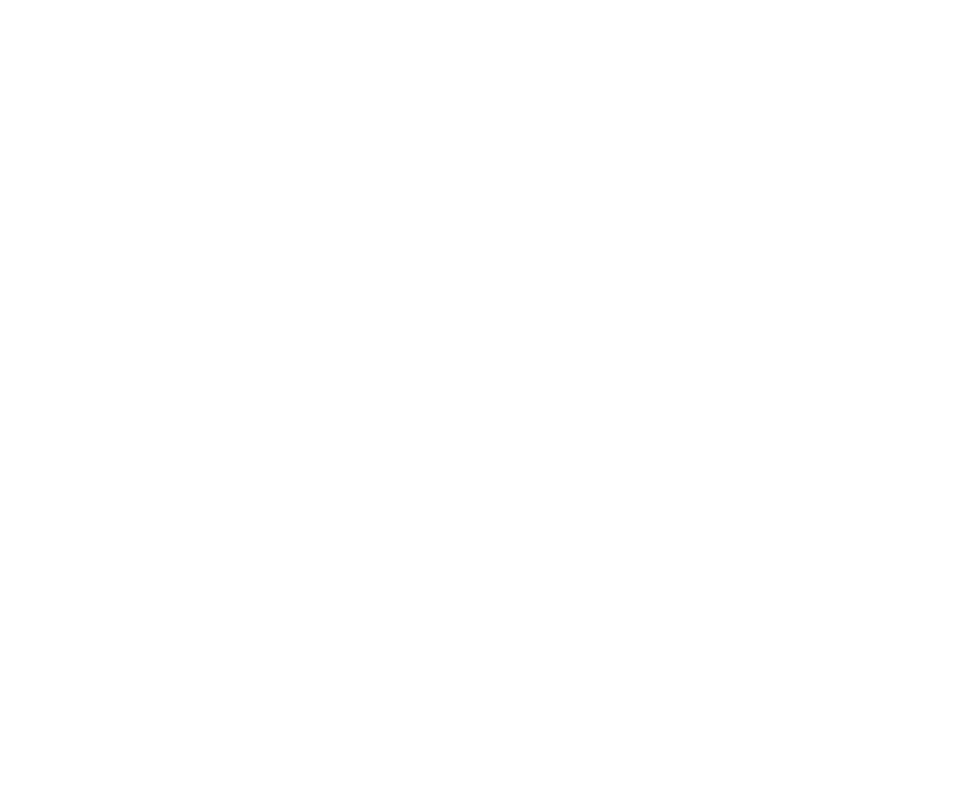
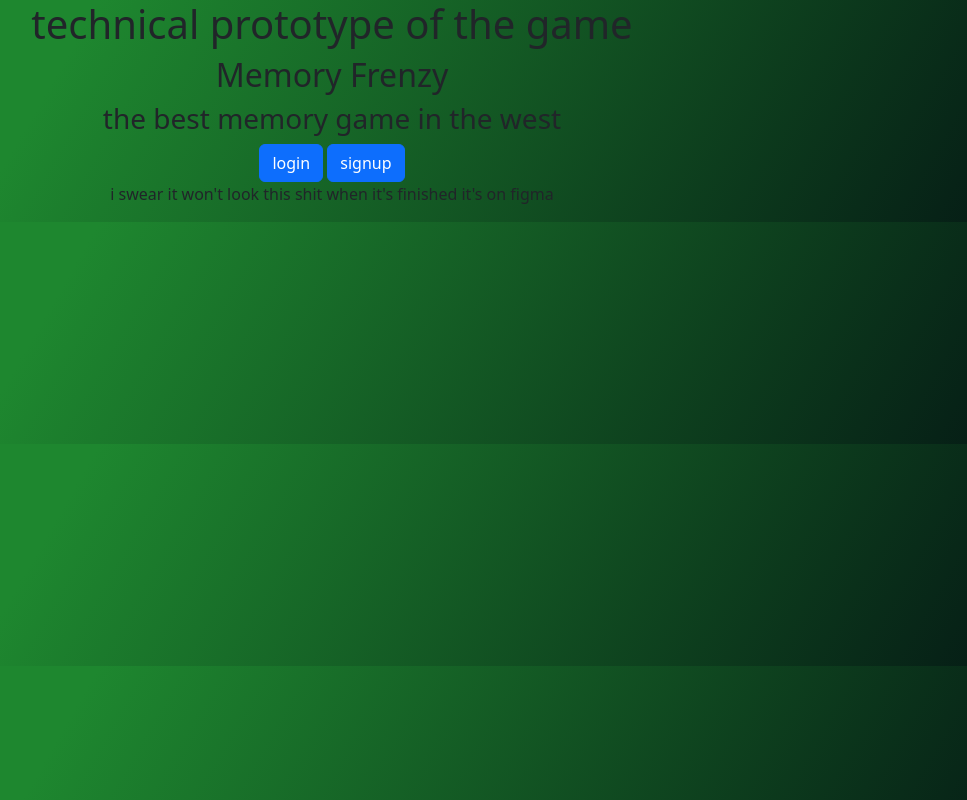
Before and after one commit to alex-211/MemoryFrenzy, a plain HTML site: page index.html in a window 1280 px wide. Shown: the whole page, without its empty margins (308-1275 px from the left). Drawn offline with nearby package versions, Linux system fonts and the light colour scheme.

Commit message:
time for das valoranto
iniziata roba giusto oer vedere se il mio codice funziona, l'estetica la facciamo per ultima perché sono un masochista del cazzo

```diff
--- a/index.html
+++ b/index.html
@@ -12,7 +12,12 @@
         <title>Memory Frenzy</title>
     </head>
 
-    <body>
-
+    <body style="text-align: center;"> <!--text align is temporary for technical prototype-->
+        <h1>technical prototype of the game</h1>
+        <h2>Memory Frenzy</h2>
+        <h3>the best memory game in the west</h3>
+        <a href="PAGES/login.html" class="btn btn-primary">login</a>
+        <a href="PAGES/signup.html" class="btn btn-primary">signup</a>
+        <p>i swear it won't look this shit when it's finished it's on figma</p>
     </body>
 </html>
--- a/style.scss
+++ b/style.scss
@@ -0,0 +1 @@
+background {linear-gradient:(120deg, #1E872F 28.9%, #061F16 100%);}
```
Also changed, not shown: IMAGES/Group 13OPS-love.svg (added), IMAGES/customIMG.svg (added), IMAGES/github-mark-white.svg (added), IMAGES/multiplayerSupport.svg (added), IMAGES/personal_logo.svg (added), PAGES/login.html (added), PAGES/signup.html (added), style.css.
